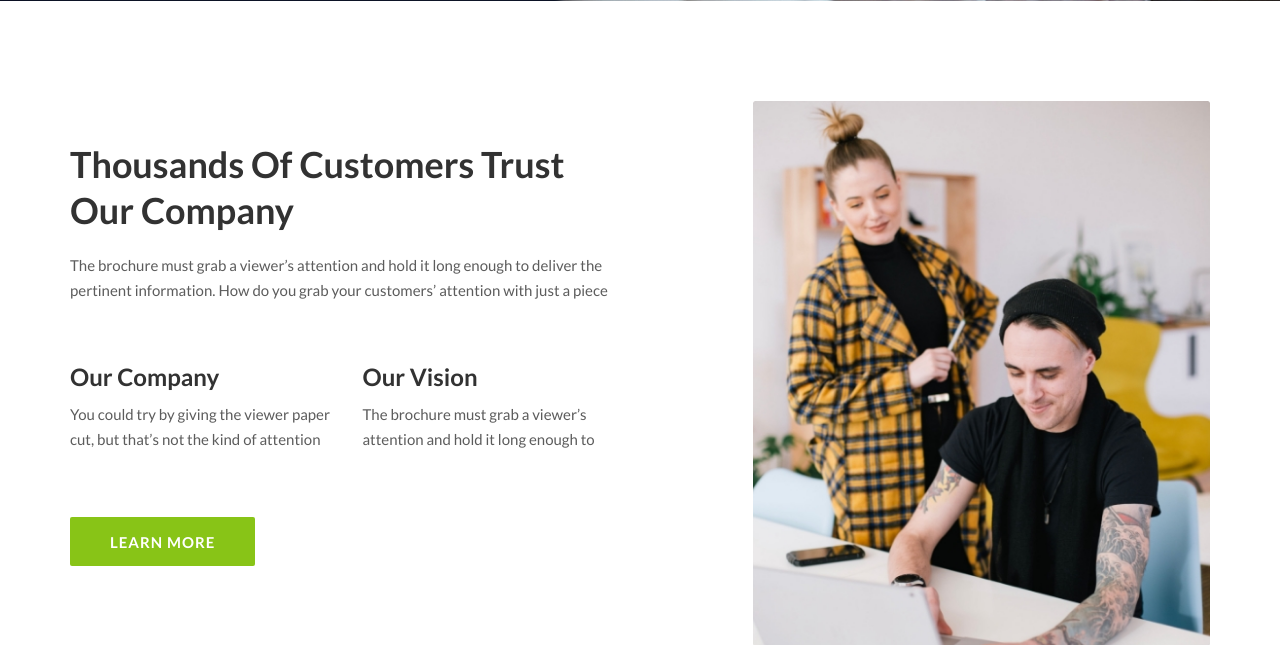
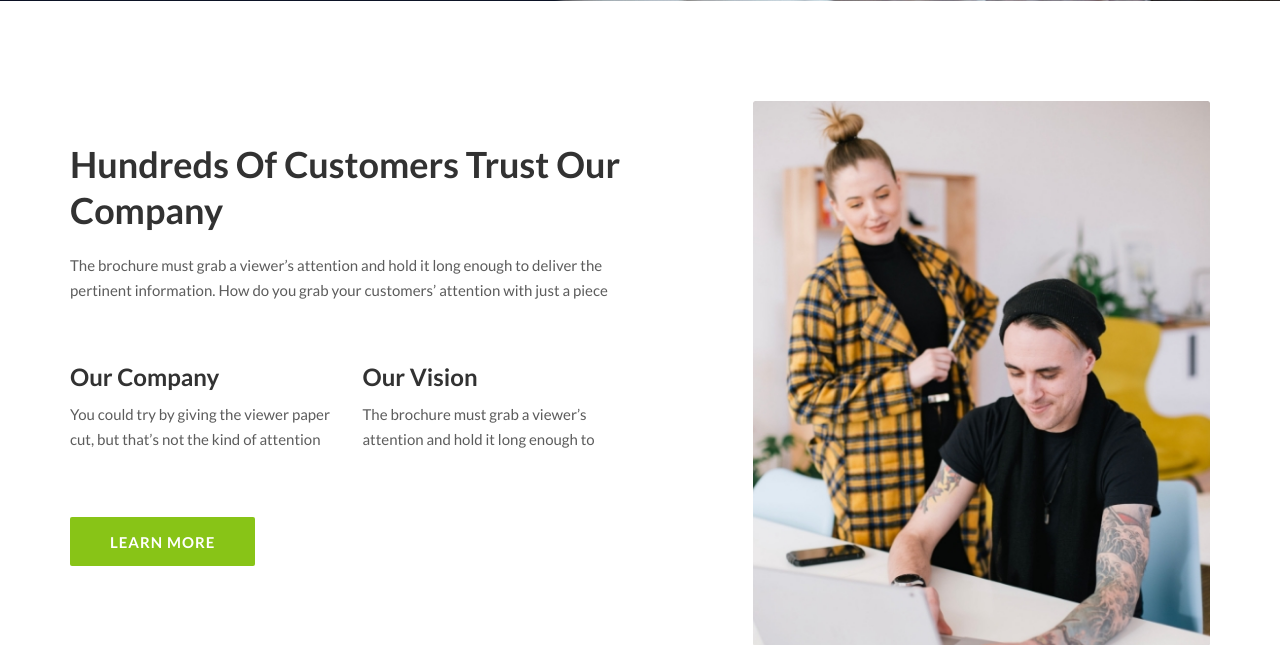
Before and after one commit to fmusenene/loro, a PHP site: page / in a window 1280 px wide. Shown: the part 1061-1706 px from the top of the page. Run offline with PHP 8.4, Linux system fonts and the light colour scheme.

Commit message:
Update index.php

```diff
--- a/index.php
+++ b/index.php
@@ -61,7 +61,7 @@ include('header.php');
                 <div class="col-lg-6">
                     <div class="home__about__text">
                         <div class="section-title">
-                            <h2>Thousands Of Customers Trust Our Company</h2>
+                            <h2>Hundreds Of Customers Trust Our Company</h2>
                             <p>The brochure must grab a viewer’s attention and hold it long enough to deliver the
                                 pertinent information. How do you grab your customers’ attention with just a piece</p>
                         </div>
```
